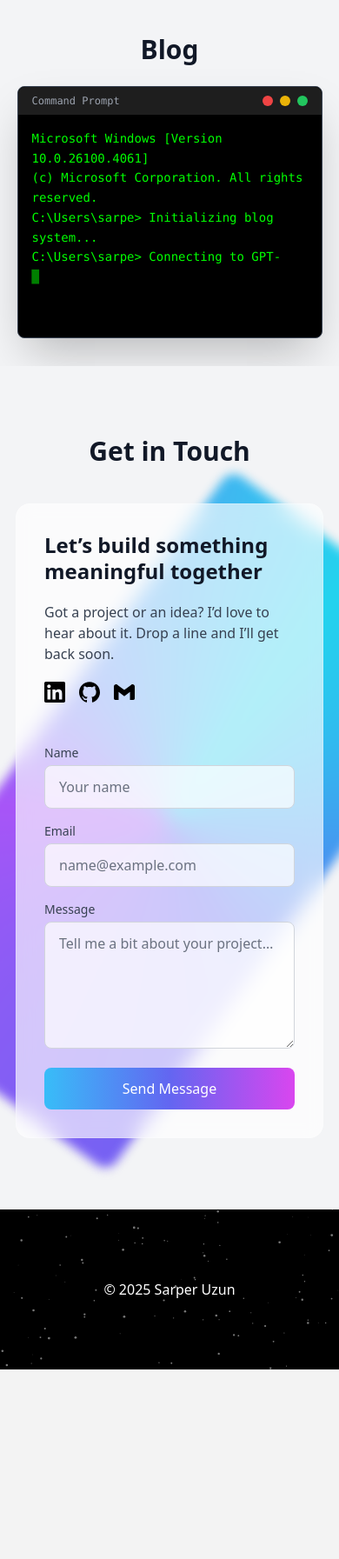
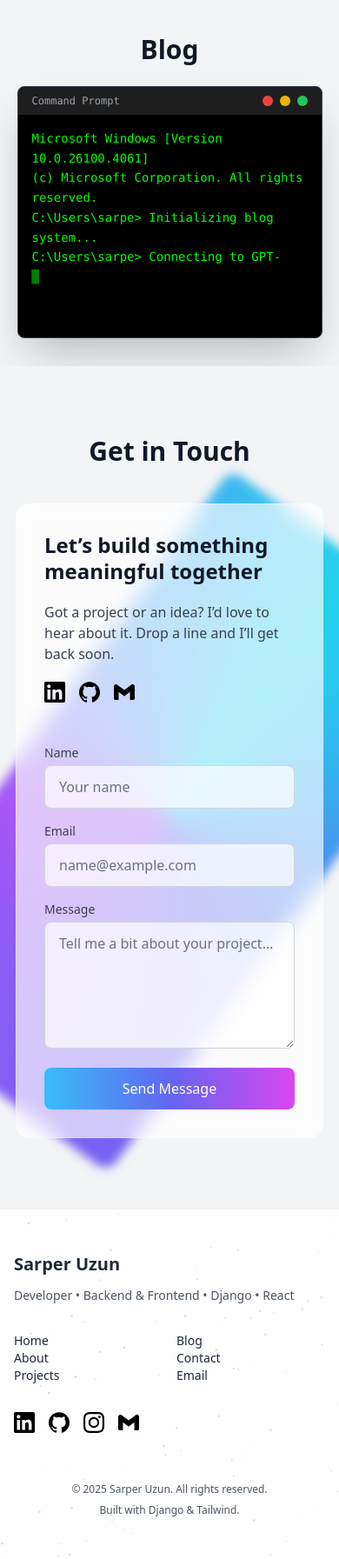
Before and after one commit to umutsarperuzun/my_portfolio_project, a Django app: page / in a window 390 px wide; the page is wider, and only the part inside the window is pictured. Shown: the part 2840-4633 px from the top of that part at 87% size. Before the commit the page ends 4415 px from the top of that part, so only its background shows below. Run offline with Django 5.2, Linux system fonts and the light colour scheme; some libraries are stand-ins or nearby versions.

Commit message:
updated footer

```diff
--- a/templates/base.html
+++ b/templates/base.html
@@ -72,9 +72,46 @@
 {% block content %} {% endblock %}
 
 <!-- Footer -->
-<footer class="relative text-center py-20 bg-black text-white">
+<footer class="relative border-t border-white/10 bg-white/90 dark:bg-zinc-950/90 text-gray-800 dark:text-gray-100">
   <canvas id="footer-stars" class="absolute top-0 left-0 w-full h-full z-0 pointer-events-none"></canvas>
-  <p class="relative z-10">© 2025 Sarper Uzun</p>
+  <div class="relative z-10 max-w-7xl mx-auto px-4 sm:px-6 lg:px-8 py-12">
+    <div class="grid grid-cols-1 md:grid-cols-3 gap-8 items-start">
+      <div>
+        <div class="text-xl font-bold">Sarper Uzun</div>
+        <p class="mt-3 text-sm text-gray-600 dark:text-gray-400">Developer • Backend & Frontend • Django • React</p>
+      </div>
+      <div class="grid grid-cols-2 gap-4 text-sm">
+        <div class="space-y-2">
+          <a href="#home" class="scroll-link hover:text-blue-500 transition">Home</a><br>
+          <a href="#about" class="scroll-link hover:text-blue-500 transition">About</a><br>
+          <a href="#projects" class="scroll-link hover:text-blue-500 transition">Projects</a>
+        </div>
+        <div class="space-y-2">
+          <a href="#blog" class="scroll-link hover:text-blue-500 transition">Blog</a><br>
+          <a href="#contact" class="scroll-link hover:text-blue-500 transition">Contact</a><br>
+          <a href="mailto:sarperuzun1@gmail.com" class="hover:text-blue-500 transition">Email</a>
+        </div>
+      </div>
+      <div class="flex md:justify-end items-center gap-4">
+        <a href="https://www.linkedin.com/in/umut-sarper-uzun" target="_blank" aria-label="LinkedIn" class="hover:opacity-80 transition dark:invert dark:brightness-125">
+          <img src="{% static 'icons/linkedin.svg' %}" class="w-6 h-6" alt="LinkedIn" />
+        </a>
+        <a href="https://www.github.com/umutsarperuzun" target="_blank" aria-label="GitHub" class="hover:opacity-80 transition dark:invert dark:brightness-125">
+          <img src="{% static 'icons/github.svg' %}" class="w-6 h-6" alt="GitHub" />
+        </a>
+        <a href="https://www.instagram.com/srpruzn" target="_blank" aria-label="Instagram" class="hover:opacity-80 transition dark:invert dark:brightness-125">
+          <img src="{% static 'icons/instagram.svg' %}" class="w-6 h-6" alt="Instagram" />
+        </a>
+        <a href="mailto:sarperuzun1@gmail.com" aria-label="Email" class="hover:opacity-80 transition dark:invert dark:brightness-125">
+          <img src="{% static 'icons/gmail.svg' %}" class="w-6 h-6" alt="Email" />
+        </a>
+      </div>
+    </div>
+    <div class="mt-8 pt-6 border-t border-white/10 text-xs text-gray-600 dark:text-gray-400 flex flex-col md:flex-row items-center justify-between">
+      <p>© 2025 Sarper Uzun. All rights reserved.</p>
+      <p class="mt-2 md:mt-0">Built with Django & Tailwind.</p>
+    </div>
+  </div>
 </footer>
 
 <!-- Scroll to Top Button -->
--- a/theme/static/css/dist/styles.css
+++ b/theme/static/css/dist/styles.css
@@ -948,6 +948,14 @@ select {
   margin-top: 0.5rem;
 }
 
+.mt-3 {
+  margin-top: 0.75rem;
+}
+
+.mt-8 {
+  margin-top: 2rem;
+}
+
 .block {
   display: block;
 }
@@ -1210,12 +1218,20 @@ select {
   grid-template-columns: repeat(1, minmax(0, 1fr));
 }
 
+.grid-cols-2 {
+  grid-template-columns: repeat(2, minmax(0, 1fr));
+}
+
 .flex-col {
   flex-direction: column;
 }
 
 .content-start {
   align-content: flex-start;
+}
+
+.items-start {
+  align-items: flex-start;
 }
 
 .items-center {
@@ -1327,6 +1343,10 @@ select {
   border-width: 1px;
 }
 
+.border-t {
+  border-top-width: 1px;
+}
+
 .border-gray-300 {
   --tw-border-opacity: 1;
   border-color: rgb(209 213 219 / var(--tw-border-opacity, 1));
@@ -1337,6 +1357,10 @@ select {
   border-color: rgb(55 65 81 / var(--tw-border-opacity, 1));
 }
 
+.border-white\/10 {
+  border-color: rgb(255 255 255 / 0.1);
+}
+
 .bg-\[\#1e1e1e\] {
   --tw-bg-opacity: 1;
   background-color: rgb(30 30 30 / var(--tw-bg-opacity, 1));
@@ -1422,6 +1446,10 @@ select {
 .bg-zinc-800 {
   --tw-bg-opacity: 1;
   background-color: rgb(39 39 42 / var(--tw-bg-opacity, 1));
+}
+
+.bg-white\/90 {
+  background-color: rgb(255 255 255 / 0.9);
 }
 
 .bg-opacity-80 {
@@ -1545,6 +1573,11 @@ select {
   padding-bottom: 0.75rem;
 }
 
+.py-12 {
+  padding-top: 3rem;
+  padding-bottom: 3rem;
+}
+
 .pb-8 {
   padding-bottom: 2rem;
 }
@@ -1555,6 +1588,10 @@ select {
 
 .pt-24 {
   padding-top: 6rem;
+}
+
+.pt-6 {
+  padding-top: 1.5rem;
 }
 
 .text-left {
@@ -1979,6 +2016,10 @@ select {
   background-color: rgb(24 24 27 / var(--tw-bg-opacity, 1));
 }
 
+.dark\:bg-zinc-950\/90:is([data-theme="dark"] *) {
+  background-color: rgb(9 9 11 / 0.9);
+}
+
 .dark\:bg-opacity-95:is([data-theme="dark"] *) {
   --tw-bg-opacity: 0.95;
 }
@@ -2085,6 +2126,10 @@ select {
     margin-bottom: 2rem;
   }
 
+  .md\:mt-0 {
+    margin-top: 0px;
+  }
+
   .md\:flex {
     display: flex;
   }
@@ -2107,6 +2152,14 @@ select {
 
   .md\:grid-cols-3 {
     grid-template-columns: repeat(3, minmax(0, 1fr));
+  }
+
+  .md\:flex-row {
+    flex-direction: row;
+  }
+
+  .md\:justify-end {
+    justify-content: flex-end;
   }
 
   .md\:px-16 {
```
